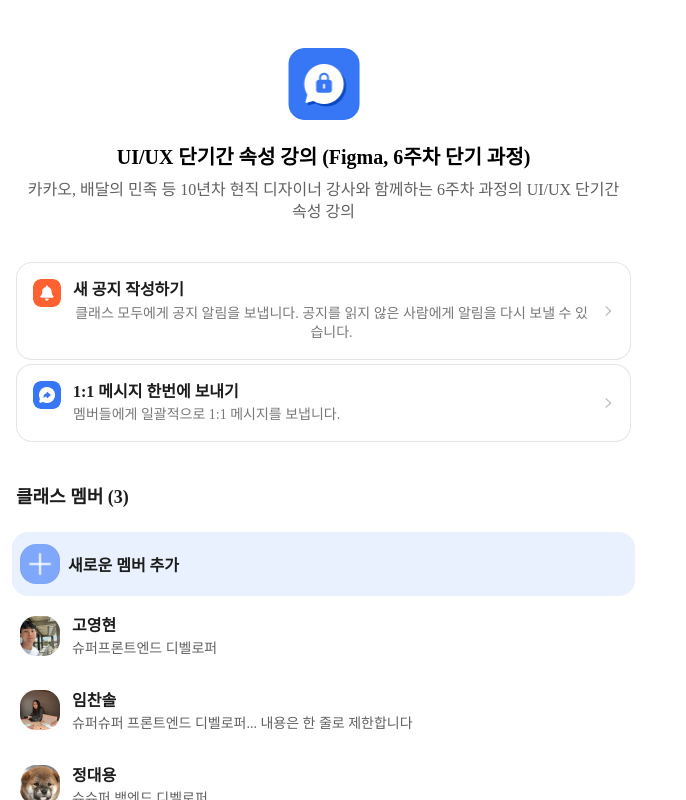
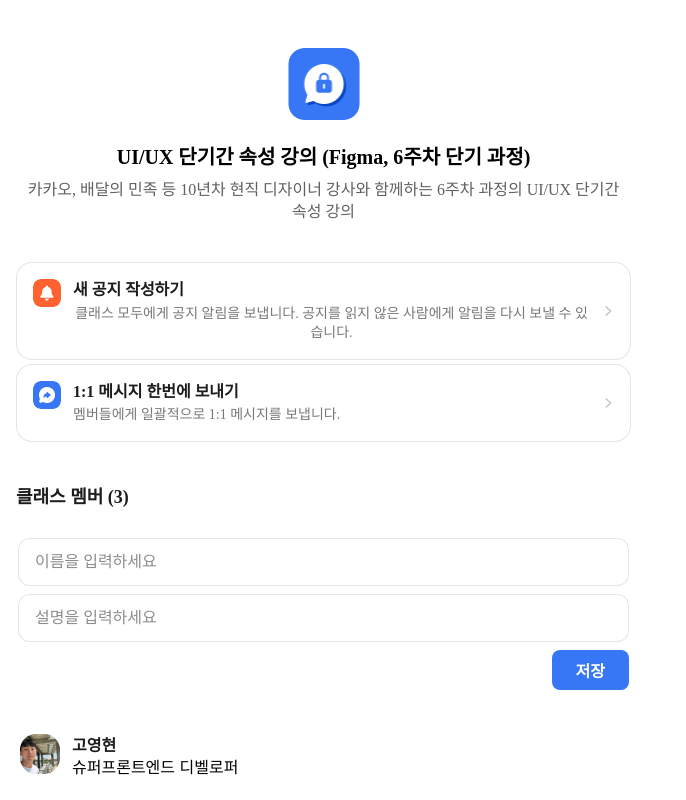
Before and after one commit to designDefined/react-tutorial, a React (Vite) app: page / in a window 1280 px wide. Both pictures are taken after a click on the button "새로운 멤버 추가". Shown: the top 800 px of the page, without its empty margins (0-686 px from the left). Built offline with nearby package versions, Linux system fonts and the light colour scheme.

Commit message:
add-member-button

```diff
--- a/src/App.module.css
+++ b/src/App.module.css
@@ -111,8 +111,10 @@
   display: flex;
   flex-direction: column;
   align-items: flex-start;
+  align-items: stretch;
   padding: 24px 8px 8px 8px;
   align-self: stretch;
+  gap: 20px;
 }
 
 .container1 .members .text {
@@ -123,7 +125,6 @@
   font-weight: 600;
   line-height: normal;
   padding: 0px 8px;
-  margin-bottom: 24px;
 }
 
 .container1 .members .membersWrap {
@@ -135,40 +136,8 @@
   gap: 4px;
 }
 
-.container1 .members .membersWrap .box {
-  background-color: rgba(55, 119, 246, 0.1);
-  width: 100%;
-  display: flex;
-
-  align-items: center;
-  align-self: stretch;
-  padding: 12px 16px 12px 8px;
-  border-radius: 16px;
-  border: none;
-  cursor: pointer;
-}
-
-.container1 .members .membersWrap .box img {
-  height: 40px;
-  width: 40px;
-  border-radius: 16px;
-}
-
-.container1 .members .membersWrap .box .text {
-  overflow: hidden;
-  color: var(--Gray-Scale-Black, #1c1c1c);
-  text-overflow: ellipsis;
-  font-family: Pretendard;
-  font-size: 16px;
-  font-style: normal;
-  font-weight: 600;
-  line-height: normal;
-  margin: 0px;
-}
-
 .container1 .members .membersWrap .memberBox {
   display: flex;
-
   align-items: center;
   justify-content: center;
   padding: 12px 16px 12px 8px;
@@ -193,7 +162,7 @@
   line-height: normal;
 }
 
-.container1 .members .membersWrap .memberBox .profile .desc {
+.container .members .membersWrap .memberBox .profile .desc {
   overflow: hidden;
   color: var(--Gray-Scale-Gray-700, #616161);
   text-overflow: ellipsis;
--- a/src/App.tsx
+++ b/src/App.tsx
@@ -1,6 +1,34 @@
+import { useState } from "react";
 import styles from "./App.module.css";
+import Frame1 from "./components/frame1.tsx";
+import Frame2 from "./components/frame2.tsx";
 
 function App() {
+  const [frame, setFrame] = useState(0);
+  const [members, setMembers] = useState([
+    {
+      id: 1,
+      name: "고영현",
+      desc: "슈퍼프론트엔드 디벨로퍼",
+    },
+    {
+      id: 2,
+      name: "임찬솔",
+      desc: "슈퍼슈퍼 프론트엔드 디벨로퍼... 내용은 한 줄로 제한합니다",
+    },
+    {
+      id: 3,
+      name: "정대용",
+      desc: "슈슈퍼 백엔드 디벨로퍼",
+    },
+  ]);
+  const [nextId, setNextId] = useState(4);
+
+  const addMember = (newName: string, newDesc: string) => {
+    setMembers([...members, { id: nextId, name: newName, desc: newDesc }]);
+    setNextId(nextId + 1);
+  };
+
   return (
     <div className={styles.container1}>
       <div className={styles.container2}>
@@ -42,34 +70,28 @@
       </div>
       <div className={styles.members}>
         <div className={styles.text}>클래스 멤버 (3)</div>
+        {frame === 0 ? (
+          <Frame1 toggleFrame={setFrame} />
+        ) : (
+          <Frame2 toggleFrame={setFrame} addMember={addMember} />
+        )}
         <div className={styles.membersWrap}>
-          <button className={styles.box}>
-            <img src="/plus.png" alt="" />
-            <div className={styles.text}>새로운 멤버 추가</div>
-          </button>
-          <div className={styles.memberBox}>
-            <img src="/profile1.png" alt="" />
-            <div className={styles.profile}>
-              <div className={styles.name}>고영현</div>
-              <div className={styles.desc}>슈퍼프론트엔드 디벨로퍼</div>
-            </div>
-          </div>
-          <div className={styles.memberBox}>
-            <img src="profile2.png" alt="" />
-            <div className={styles.profile}>
-              <div className={styles.name}>임찬솔</div>
-              <div className={styles.desc}>
-                슈퍼슈퍼 프론트엔드 디벨로퍼... 내용은 한 줄로 제한합니다
+          {members.map((member) => (
+            <div className={styles.memberBox} key={member.id}>
+              <img
+                src={
+                  member.id <= 3
+                    ? `/profile${member.id}.png`
+                    : "/default_user.png"
+                }
+                alt=""
+              />
+              <div className={styles.profile}>
+                <div className={styles.name}>{member.name}</div>
+                <div className={styles.desc}>{member.desc}</div>
               </div>
             </div>
-          </div>
-          <div className={styles.memberBox}>
-            <img src="profile3.png" alt="" />
-            <div className={styles.profile}>
-              <div className={styles.name}>정대용</div>
-              <div className={styles.desc}>슈슈퍼 백엔드 디벨로퍼</div>
-            </div>
-          </div>
+          ))}
         </div>
       </div>
     </div>
--- /dev/null
+++ b/src/components/frame1.tsx
@@ -0,0 +1,16 @@
+import styles from "./styles/frame1.module.css";
+
+export default function Frame1({
+  toggleFrame,
+}: {
+  toggleFrame: (x: number) => void;
+}) {
+  return (
+    <div className={styles.buttonWrapper}>
+      <button className={styles.addButton} onClick={() => toggleFrame(1)}>
+        <img src="/plus.png" alt="" />
+        <div className={styles.text}>새로운 멤버 추가</div>
+      </button>
+    </div>
+  );
+}
--- /dev/null
+++ b/src/components/frame2.tsx
@@ -0,0 +1,46 @@
+import { useState } from "react";
+import styles from "./styles/frame2.module.css";
+
+export default function Frame2({
+  toggleFrame,
+  addMember,
+}: {
+  toggleFrame: (x: number) => void;
+  addMember: (name: string, desc: string) => void;
+}) {
+  const [name, setName] = useState("");
+  const [desc, setDesc] = useState("");
+
+  const save = () => {
+    addMember(name, desc);
+    toggleFrame(0);
+  };
+
+  return (
+    <div className={styles.container}>
+      <div className={styles.inputWrapper}>
+        <input
+          className={styles.input}
+          type="text"
+          placeholder="이름을 입력하세요"
+          value={name}
+          onChange={(e) => setName(e.target.value)}
+        />
+      </div>
+      <div className={styles.inputWrapper}>
+        <input
+          className={styles.input}
+          type="text"
+          placeholder="설명을 입력하세요"
+          value={desc}
+          onChange={(e) => setDesc(e.target.value)}
+        />
+      </div>
+      <div className={styles.buttonWrapper}>
+        <button className={styles.saveButton} onClick={() => save()}>
+          저장
+        </button>
+      </div>
+    </div>
+  );
+}
--- /dev/null
+++ b/src/components/styles/frame1.module.css
@@ -0,0 +1,35 @@
+.buttonWrapper {
+  display: flex;
+  flex-direction: column;
+  align-items: stretch;
+  padding: 10px;
+}
+
+.buttonWrapper .addButton {
+  display: flex;
+  align-items: center;
+  gap: 12px;
+  padding: 12px 8px;
+  padding-right: 16px;
+  border: none;
+  border-radius: 16px;
+  background: rgba(55, 119, 246, 0.1);
+  cursor: pointer;
+}
+
+.buttonWrapper .addButton img {
+  height: 40px;
+  width: 40px;
+  border-radius: 16px;
+}
+
+.buttonWrapper .addButton .text {
+  overflow: hidden;
+  color: var(--Gray-Scale-Black, #1c1c1c);
+  text-overflow: ellipsis;
+  font-family: Pretendard;
+  font-size: 16px;
+  font-style: normal;
+  font-weight: 600;
+  line-height: normal;
+}
--- /dev/null
+++ b/src/components/styles/frame2.module.css
@@ -0,0 +1,52 @@
+.container {
+  display: flex;
+  flex-direction: column;
+  align-items: stretch;
+  padding: 10px;
+  gap: 8px;
+}
+
+.container .inputWrapper {
+  display: flex;
+  flex-direction: column;
+  align-items: stretch;
+}
+
+.container .inputWrapper .input {
+  height: 48px;
+  display: flex;
+  align-items: center;
+  border-radius: 12px;
+  border: 1px solid rgba(0, 0, 0, 0.1);
+  padding: 12px 16px;
+}
+
+.container input::placeholder {
+  color: #8d8d8d;
+  font-family: Pretendard;
+  font-size: 16px;
+  font-style: normal;
+  font-weight: 400;
+  line-height: 135%; /* 21.6px */
+}
+
+.container .buttonWrapper {
+  display: flex;
+  justify-content: end;
+}
+
+.container .buttonWrapper .saveButton {
+  display: flex;
+  padding: 8px 24px;
+  justify-content: center;
+  align-items: center;
+  border: none;
+  border-radius: 8px;
+  background: var(--Brand-Theme-Brand-Theme, #3777f6);
+  color: var(--Gray-Scale-White, #fff);
+  font-family: Pretendard;
+  font-size: 16px;
+  font-style: normal;
+  font-weight: 600;
+  line-height: normal;
+}
```
